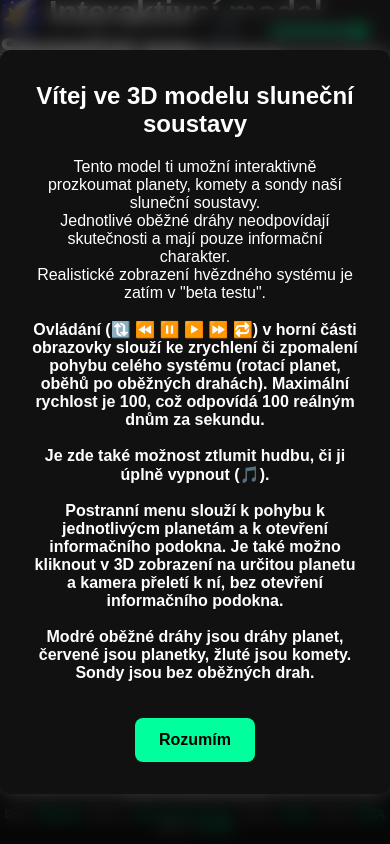
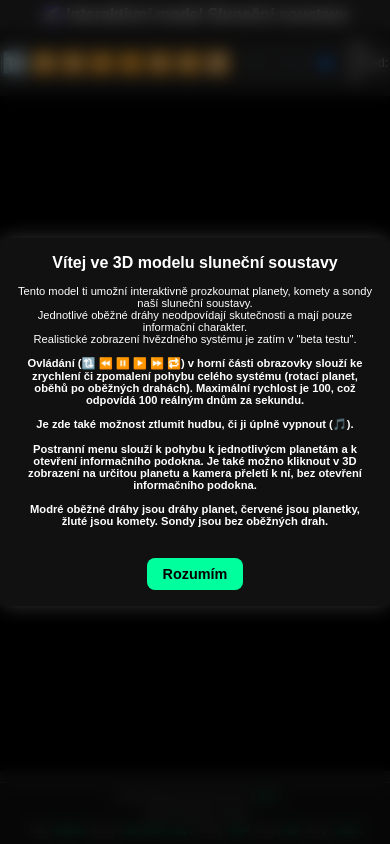
Before and after one commit to KwisatzHaderach500900/MM-app-vesmir, a website: page index.html in a window 390 px wide. Drawn offline with nearby package versions, Linux system fonts and the light colour scheme.

Commit message:
v0.9.5.3 zakladni responzibilita pridana.

```diff
--- a/index.html
+++ b/index.html
@@ -19,10 +19,6 @@
 <body>
     <header>
         <h1>🌠 Interaktivní model Sluneční soustavy</h1>
-        <div id="music-control">
-            <button id="toggle-music" title="Přepnout hudbu">🎵</button>
-            <label for="volume-slider"></label><input type="range" id="volume-slider" min="0" max="1" step="0.01" value="1">
-        </div>
 
         <audio id="background-music" loop>
             <source src="sound/background.mp3" type="audio/mpeg">
@@ -30,17 +26,21 @@
         </audio>
     </header>
     <div class="controls">
-        <button id="reload-page" title="Načíst znovu">🔃 Znovu načíst stránku</button>
-        <button id="slow-down10" title="Zpomalit x10">10x ⏪</button>
-        <button id="slow-down" title="Zpomalit">1x ⏪</button>
-        <button id="stop" title="Zastavit">⏸️</button>
-        <button id="start" title="Spustit">▶️</button>
-        <button id="speed-up" title="Zrychlit">1x ⏩</button>
-        <button id="speed-up10" title="Zrychlit x10">10x ⏩</button>
-        <button id="reset-speed" title="Reset rychlosti">reset 🔁</button>
-        <div id="speed-display">🔄 Rychlost: 1×</div>
+        <button id="reload-page" title="Načíst znovu">🔃<span> Znovu načíst stránku</span></button>
+        <button id="slow-down10" title="Zpomalit x10"><span>10x </span>⏪</button>
+        <button id="slow-down" title="Zpomalit"><span>1x </span>⏪</button>
+        <button id="stop" title="Zastavit"><span></span>⏸️</button>
+        <button id="start" title="Spustit"><span></span>▶️</button>
+        <button id="speed-up" title="Zrychlit"><span>1x </span>⏩</button>
+        <button id="speed-up10" title="Zrychlit x10"><span>10x </span>⏩</button>
+        <button id="reset-speed" title="Reset rychlosti"><span>reset </span>🔁</button>
+        <div id="music-control">
+            <button id="toggle-music" title="Přepnout hudbu">🎵</button>
+            <label for="volume-slider"></label><input type="range" id="volume-slider" min="0" max="1" step="0.01" value="1">
+        </div>
+        <div id="speed-display"><span>Sim Speed: 1×</span></div>
     </div>
-    <div id="side-panels">
+    <div id="side-panels" class="collapsed">
         <button id="toggle-side-panels" title="Skrýt/zobrazit panel">📁</button>
         <div id="info-panel" class="info-panel hidden">
             <div class="popup-title">🪐 Objekt</div>
@@ -94,7 +94,7 @@
     </div>
     <script type="module" src="skript.js"></script>
     <footer id="footer">
-        <p>© 2025 Lukáš Suchý, version v0.9.5.2 (<i>BETATEST</i>), <a href="https://github.com/KwisatzHaderach500900/MM-app-vesmir" target="_blank">GitHub</a></p>
+        <p>© 2025 Lukáš Suchý, version v0.9.5.3, <a href="https://github.com/KwisatzHaderach500900/MM-app-vesmir" target="_blank">GitHub</a></p>
         <p>Betatest: Markétka a Janička</p>
         <p>
             Data: <a href="https://cs.wikipedia.org/wiki/Sluneční_soustava" target="_blank">Wikipedia</a>,
--- a/skript.js
+++ b/skript.js
@@ -685,6 +685,12 @@ function initSolarSystem() {
             isDragging = true;
             previousMousePosition = { x: event.clientX, y: event.clientY };
         };
+        window.addEventListener('resize', () => {
+            const container = document.getElementById('solar-system-container');
+            camera.aspect = container.clientWidth / container.clientHeight;
+            camera.updateProjectionMatrix();
+            renderer.setSize(container.clientWidth, container.clientHeight);
+        });
 function getMouseRaycaster(event) {
             const canvas = renderer.domElement;
             const rect = canvas.getBoundingClientRect();
@@ -764,7 +770,7 @@ function getMouseRaycaster(event) {
 function updateSpeedDisplay() {
             const speedDisplay = document.getElementById('speed-display');
             if (speedDisplay) {
-                speedDisplay.innerText = `🔄 Rychlost: ${speedFactor.toFixed(0)}×`;
+                speedDisplay.innerText = `Sim Speed: ${speedFactor.toFixed(0)}×`;
             }
         }
         document.getElementById('speed-up').addEventListener('click', () => {
@@ -1148,9 +1154,3 @@ volumeSlider.addEventListener('input', () => {
         toggleBtn.textContent = '🎵';
     }
 });
-window.addEventListener('resize', () => {
-    const container = document.getElementById('solar-system-container');
-    camera.aspect = container.clientWidth / container.clientHeight;
-    camera.updateProjectionMatrix();
-    renderer.setSize(container.clientWidth, container.clientHeight);
-});
--- a/style.css
+++ b/style.css
@@ -61,7 +61,7 @@ canvas {
     align-items: center;
     margin: 10px auto 10px auto;
     padding: 5px 5px 5px 5px;
-    gap: 10px;
+    gap: 5px;
     background: rgba(42, 42, 42, 0.8);
     border-radius: 8px;
     max-width: 100%;
@@ -69,9 +69,9 @@ canvas {
 
 .controls button {
     background: none;
-    border: 1px solid #00ff9d;
+    border: 1px solid #4f5c55;
     color: #00ff9d;
-    padding: 10px 15px;
+    padding: 5px 10px;
     font-size: 1em;
     cursor: pointer;
     border-radius: 4px;
@@ -81,6 +81,41 @@ canvas {
 .controls button:hover {
     background: #00ff9d;
     color: #2a2a2a;
+}
+
+#speed-display{
+    color: white;
+    font-family: sans-serif;
+    margin-top: 1px;
+}
+
+#music-control {
+    display: flex;
+    align-items: center;
+    gap: 2px;
+    padding: 1px 5px;
+    border-radius: 4px;
+    border: 1px solid #4f5c55;
+    height: 100%;
+}
+#toggle-music {
+    font-size: 15px;
+    background: none;
+    border: none;
+    color: #00ff9d;
+    cursor: pointer;
+}
+#toggle-music.muted {
+    animation: none;
+    color: gray;
+}
+#volume-slider {
+    height: 10px;
+}
+@keyframes pulse {
+    0%   { transform: scale(1); }
+    50%  { transform: scale(1.2); }
+    100% { transform: scale(1); }
 }
 
 #popup-info {
@@ -120,12 +155,6 @@ canvas {
     pointer-events: none;
     display: none;
     z-index: 9999;
-}
-
-#speed-display{
-    color: white;
-    font-family: sans-serif;
-    margin-top: 8px;
 }
 
 #side-panels {
@@ -250,45 +279,6 @@ canvas {
     border-radius: 8px 8px 8px 8px;
     margin-bottom: 6px;
 }
-#music-control {
-    position: fixed;
-    top: 10px;
-    right: 10px;
-    z-index: 9999;
-    display: flex;
-    align-items: center;
-    gap: 10px;
-    background: #2a2a2a;
-    padding: 6px 10px;
-    border-radius: 8px;
-    backdrop-filter: blur(4px);
-}
-
-#toggle-music {
-    background: none;
-    border: none;
-    color: #00ff9d;
-    font-size: 24px;
-    cursor: pointer;
-    animation: pulse 2s infinite ease-in-out;
-    transition: transform 0.2s;
-}
-#toggle-music.muted {
-    animation: none;
-    color: gray;
-}
-
-#volume-slider {
-    width: 100px;
-    accent-color: #00ff9d;
-    background: transparent;
-}
-
-@keyframes pulse {
-    0%   { transform: scale(1); }
-    50%  { transform: scale(1.2); }
-    100% { transform: scale(1); }
-}
 
 .modal-overlay {
     position: fixed;
@@ -375,3 +365,153 @@ canvas {
 #toggle-side-panels:hover {
     background: #00cc88;
 }
+@media (max-width: 768px) {
+    header {
+        flex-direction: row;
+        flex-wrap: wrap;
+        justify-content: space-between;
+        align-items: center;
+        padding: 5px 10px;
+        height: auto;
+    }
+
+    header h1 {
+        font-size: 1em;
+        margin: 0;
+        flex: 1 1 100%;
+        text-align: center;
+    }
+
+    #music-control {
+        flex-direction: row;
+        gap: 4px;
+        padding: 1px 1px;
+        font-size: 0.9em;
+        transform: scale(0.8);
+    }
+
+    #toggle-music {
+        flex-direction: row;
+        gap: 4px;
+        padding: 4px 6px;
+        font-size: 0.9em;
+        transform: scale(0.8);
+    }
+
+    #volume-slider {
+        width: 70px;
+        height: 1px;
+    }
+
+    .controls {
+        flex-wrap: nowrap;
+        overflow-x: auto;
+        gap: 1px;
+        padding: 1px;
+        justify-content: center;
+    }
+
+    .controls button > span {
+        display: none;
+    }
+
+    .controls button {
+        font-size: 1.3em;
+        padding: 0;
+    }
+
+    #speed-display {
+        font-size: 0.8em;
+        color: white;
+        font-family: sans-serif;
+        margin-top: 0;
+    }
+
+    #side-panels {
+        transform: translateX(0);
+    }
+
+    #side-panels.collapsed {
+        transform: translateX(100%);
+    }
+
+    #toggle-side-panels {
+        position: fixed;
+        top: 160px;
+        right: 0;
+        width: 30px;
+        height: 80px;
+        background: #00ff9d;
+        border: none;
+        color: #000;
+        font-weight: bold;
+        cursor: pointer;
+        border-radius: 8px 0 0 8px;
+        z-index: 1001;
+    }
+
+    #footer {
+        font-size: 0.5rem;
+        padding: 1px;
+    }
+
+    #hover-tooltip, #popup-info {
+        font-size: 11px;
+        max-width: 180px;
+    }
+
+    .modal-content {
+        font-size: 0.7rem;
+        padding: 1rem;
+    }
+
+    .modal-content h2 {
+        font-size: 1.0rem;
+    }
+
+    .modal-content button {
+        font-size: 0.9rem;
+        padding: 0.5rem 1rem;
+    }
+
+    #object-list,
+    .object-sublist,
+    .toggle-section {
+        font-size: 0.75rem;
+    }
+
+    #info-panel {
+        font-size: 0.75rem;
+        width: 150px;
+        padding: 8px;
+    }
+
+    #info-panel .popup-title {
+        font-size: 0.85rem;
+    }
+
+    #info-panel .popup-info-text {
+        font-size: 0.75rem;
+    }
+
+    #object-list {
+        width: 150px;
+        padding: 8px;
+    }
+
+    #object-list li {
+        padding: 4px 6px;
+        font-size: 0.75rem;
+    }
+
+    #toggle-highlight,
+    #toggle-orbits {
+        font-size: 0.75rem;
+        padding: 4px 6px;
+    }
+
+    #info-image {
+        width: 100%;
+        height: auto;
+    }
+}
```
